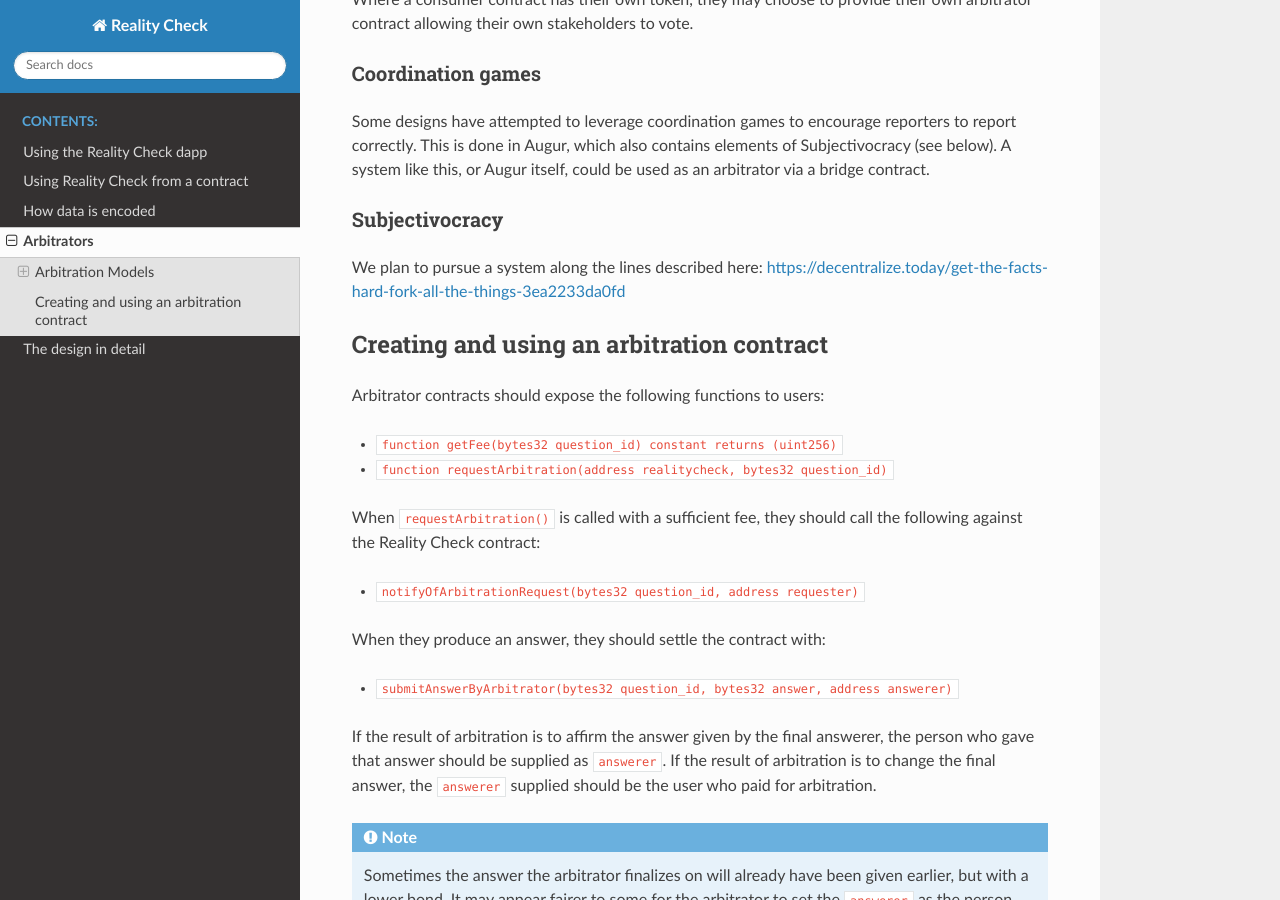
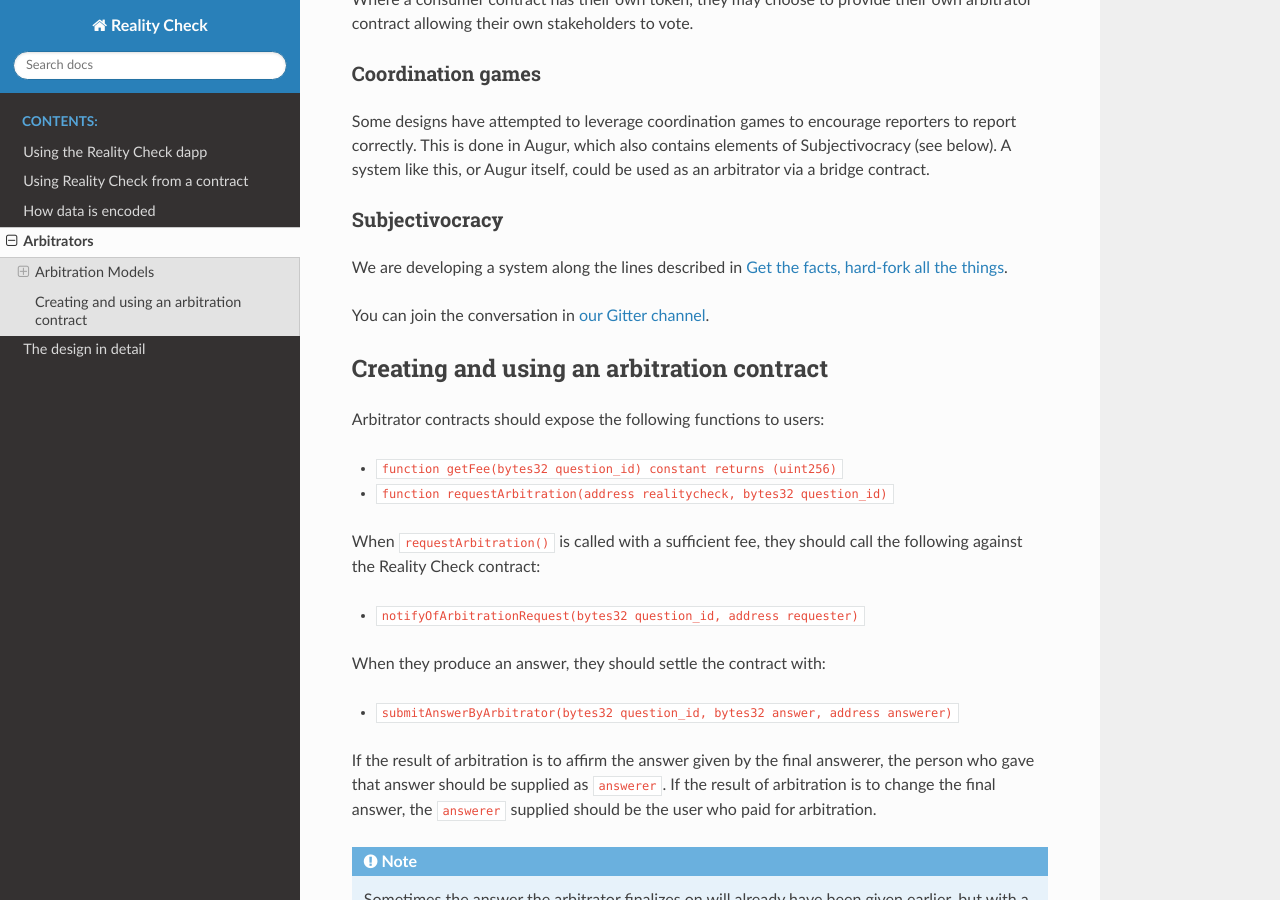
Before and after one commit to realitio/realitio-dapp, a Sphinx documentation site: the page built from docs/arbitrators.rst, in a window 1280 px wide and 900 px high, scrolled down 930 px. Built offline with Sphinx 7.4.7 and the Read the Docs theme 2.0.0, drawn with Linux system fonts in a browser that asks for light colours; pages that are not in the unit, such as notebooks, are missing from menus.

Commit message:
Various document updates

```diff
--- a/docs/arbitrators.rst
+++ b/docs/arbitrators.rst
@@ -41,7 +41,14 @@
 Subjectivocracy
 ^^^^^^^^^^^^^^^^^^^^^^^^^^^^^^^
 
-We plan to pursue a system along the lines described here: https://decentralize.today/get-the-facts-hard-fork-all-the-things-3ea2233da0fd
+We are developing a system along the lines described in `Get the facts, hard-fork all the things`_.
+
+You can join the conversation in `our Gitter channel`_.
+
+.. _`Get the facts, hard-fork all the things`: https://decentralize.today/get-the-facts-hard-fork-all-the-things-3ea2233da0fd
+.. _`our Gitter channel`: https://gitter.im/realitykeys/token
+
+
 
 
 Creating and using an arbitration contract
--- a/docs/dapp.rst
+++ b/docs/dapp.rst
@@ -1,7 +1,5 @@
 Using the Reality Check dapp
-=============
-
-.. local::
+============================
 
 Requirements
 ------------
@@ -69,6 +67,8 @@
 
 This is money that you will get back if your answer is accepted as the final answer, and lose if your answer is not accepted.
 
+Posting a bond stakes a claim to the answer you are giving: Even if someone else later reposts the same answer, you will get your bond back, and also be paid, as a mimimum, an amount equal to the bond you have posted.
+
 .. note:: When you send a transaction to the Ethereum network, it can takes seconds, minutes or even hours to confirm.
 
           You can go ahead and supply your own answer to a question before it has confirmed. However, other users will not see either the question or your answer until they are confirmed.
--- a/docs/index.rst
+++ b/docs/index.rst
@@ -18,5 +18,6 @@
    dapp
    contracts
    encoding
+   availability
    arbitrators
    design
```
Also changed, not shown: docs/contracts.rst (+7 -8 lines).
